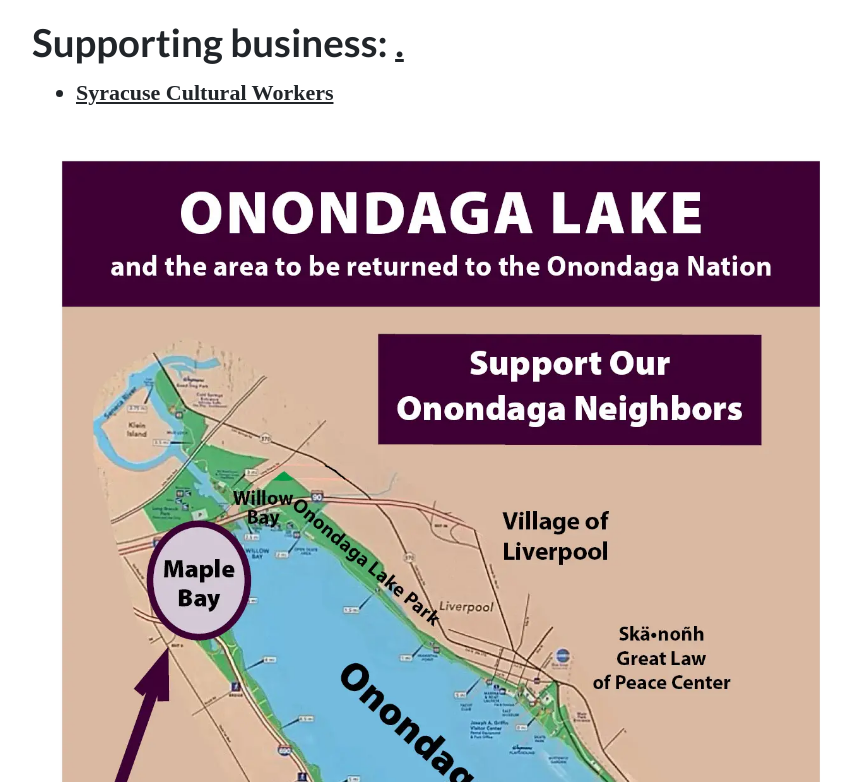
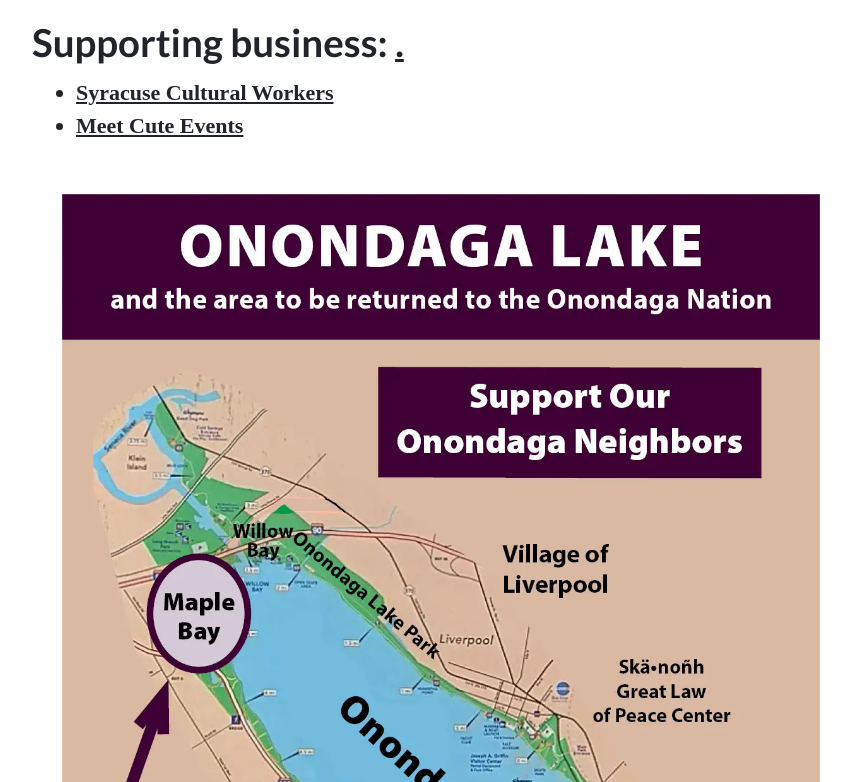
Before and after one commit to adamdjbrett/lakeback.org, an Eleventy site: page content/page/business.md in a window 1280 px wide. Shown: the part 1338-2120 px from the top of the page, without its empty margins (199-1050 px from the left). Built offline with nearby package versions, Linux system fonts and the light colour scheme; Eleventy itself is replaced by a stand-in of ours; files that its build step writes are made by us from their sources; a web font is replaced by a local one; what @zachleat/heading-anchors, eleventy-plugin-toc, string-strip-html, zod-validation-error would draw is missing.

Commit message:
Update business.md

```diff
--- a/content/page/business.md
+++ b/content/page/business.md
@@ -20,6 +20,7 @@ Published November 2025
 
 ### **Supporting business:**
 * [Syracuse Cultural Workers](https://syracuseculturalworkers.com/)
+* [Meet Cute Events](https://www.instagram.com/meet.cute.events/)
 
 ![Map of Maple Bay. Taken From NOON website. Used with permission.](/img/noon-OnondagaLake-MapleBay4website.webp)
 <p><small><em>Image description: A map showing the location of Maple Bay on the north shore of Onondaga Lake. The map was created by Neighbors of the Onondaga Nation (NOON).</em></small></p>
```
